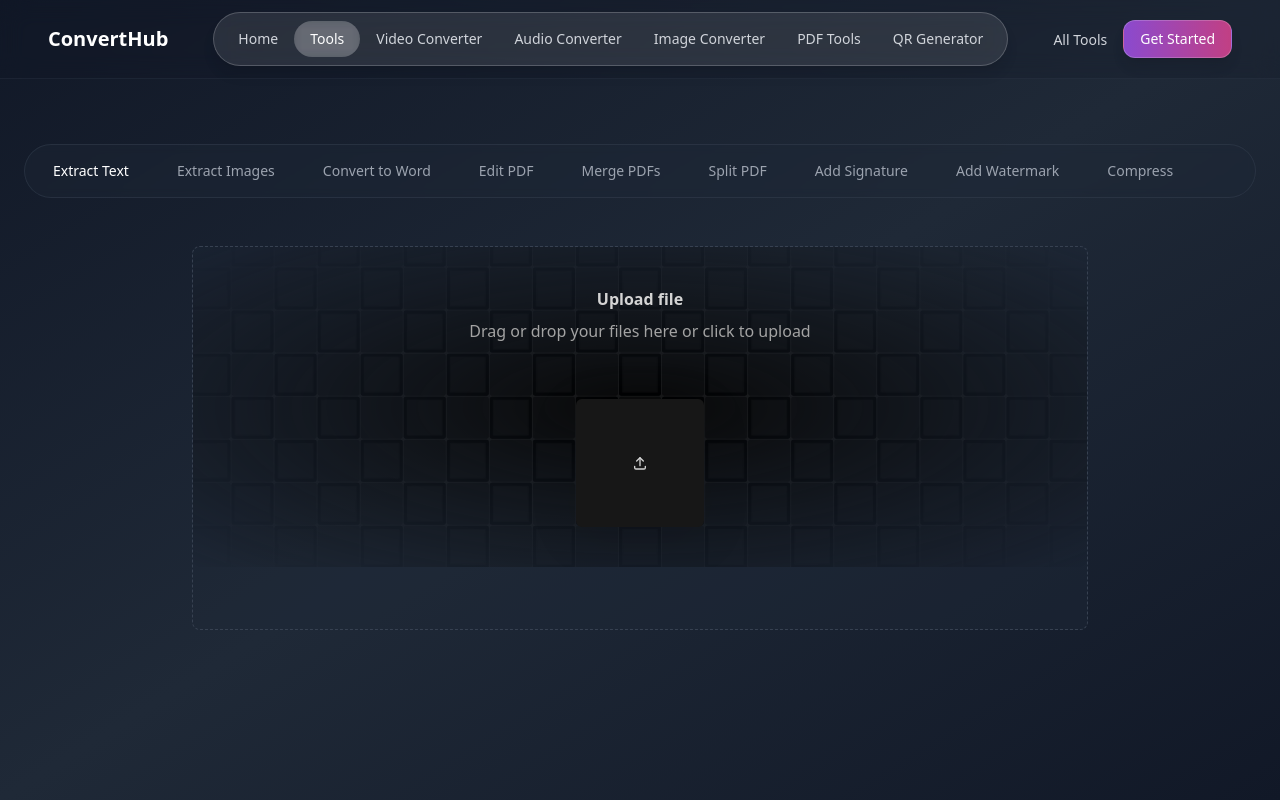
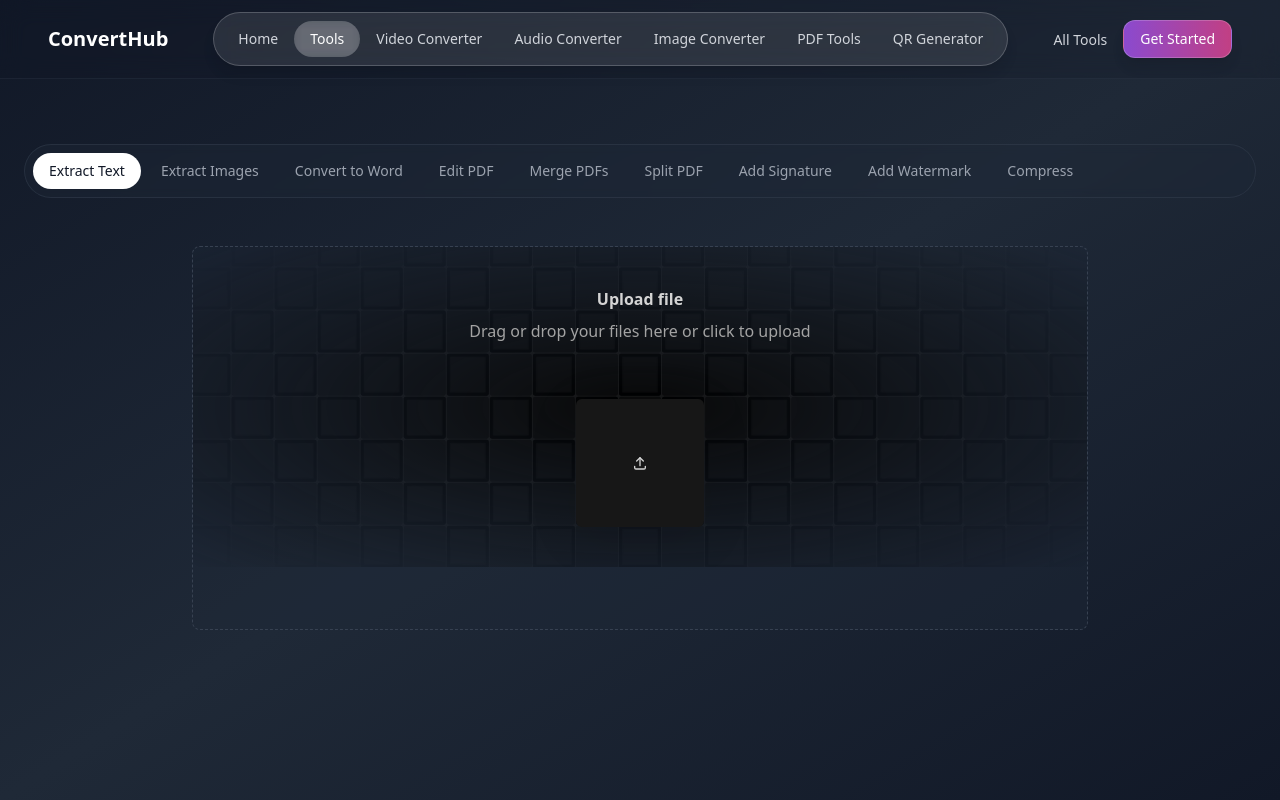
Before and after one commit to KodeKenobi/bizpilot, a Next.js app: page / in a window 1280 px wide. Both pictures are taken after a click on the button "Tools". Built offline with nearby package versions, Linux system fonts and the light colour scheme.

Commit message:
Fix PDF download issue and improve animations

```diff
--- a/components/pages/PDFTools.tsx
+++ b/components/pages/PDFTools.tsx
@@ -163,26 +163,26 @@ export default function PDFTools() {
         >
           <div className="relative">
             {/* Main Tab Container */}
-            <div className="relative bg-gray-800/40 backdrop-blur-sm border border-gray-700/50 rounded-full p-1 overflow-hidden">
+            <div className="relative bg-gray-800/40 backdrop-blur-sm border border-gray-700/50 rounded-full p-2 overflow-hidden">
               {/* Active Tab Background */}
               <motion.div
                 layoutId="activeTabBg"
-                className="absolute top-1 bottom-1 bg-white/10 backdrop-blur-md rounded-full"
+                className="absolute top-2 bottom-2 bg-white/10 backdrop-blur-md rounded-full"
                 transition={{ type: "spring", stiffness: 300, damping: 30 }}
               />
 
               {/* Tab Buttons */}
-              <div className="relative flex overflow-x-auto scrollbar-hide">
+              <div className="relative flex overflow-x-auto scrollbar-hide gap-1">
                 {tabs.map((tab) => {
                   const isActive = activeTab === tab.id;
                   return (
                     <button
                       key={tab.id}
                       onClick={() => setActiveTab(tab.id)}
-                      className={`relative px-6 py-3 text-sm font-medium whitespace-nowrap transition-all duration-300 ${
+                      className={`relative px-4 py-2 text-sm font-medium whitespace-nowrap transition-all duration-300 rounded-full ${
                         isActive
-                          ? "text-white"
-                          : "text-gray-400 hover:text-gray-200"
+                          ? "text-gray-900 bg-white"
+                          : "text-gray-400 hover:text-gray-200 hover:bg-white/20"
                       }`}
                     >
                       {tab.label}
```
